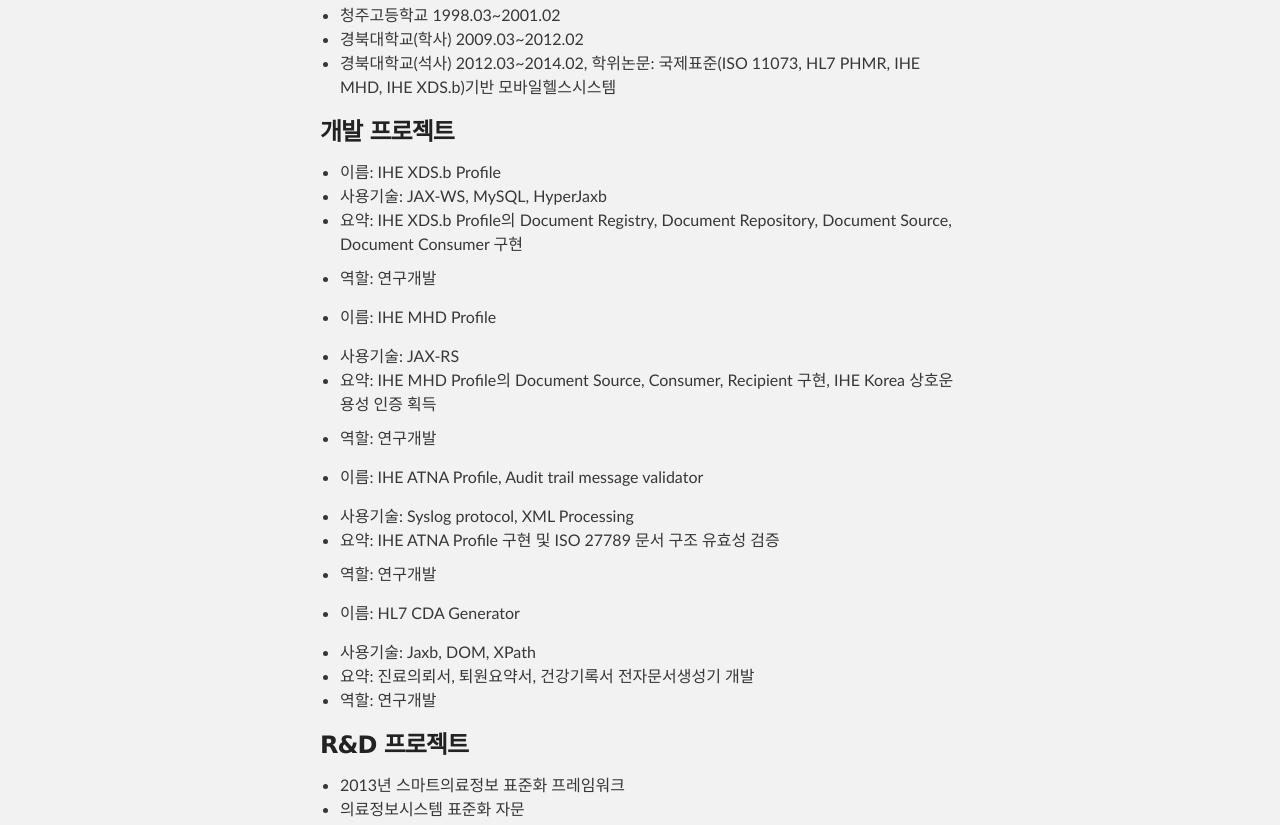
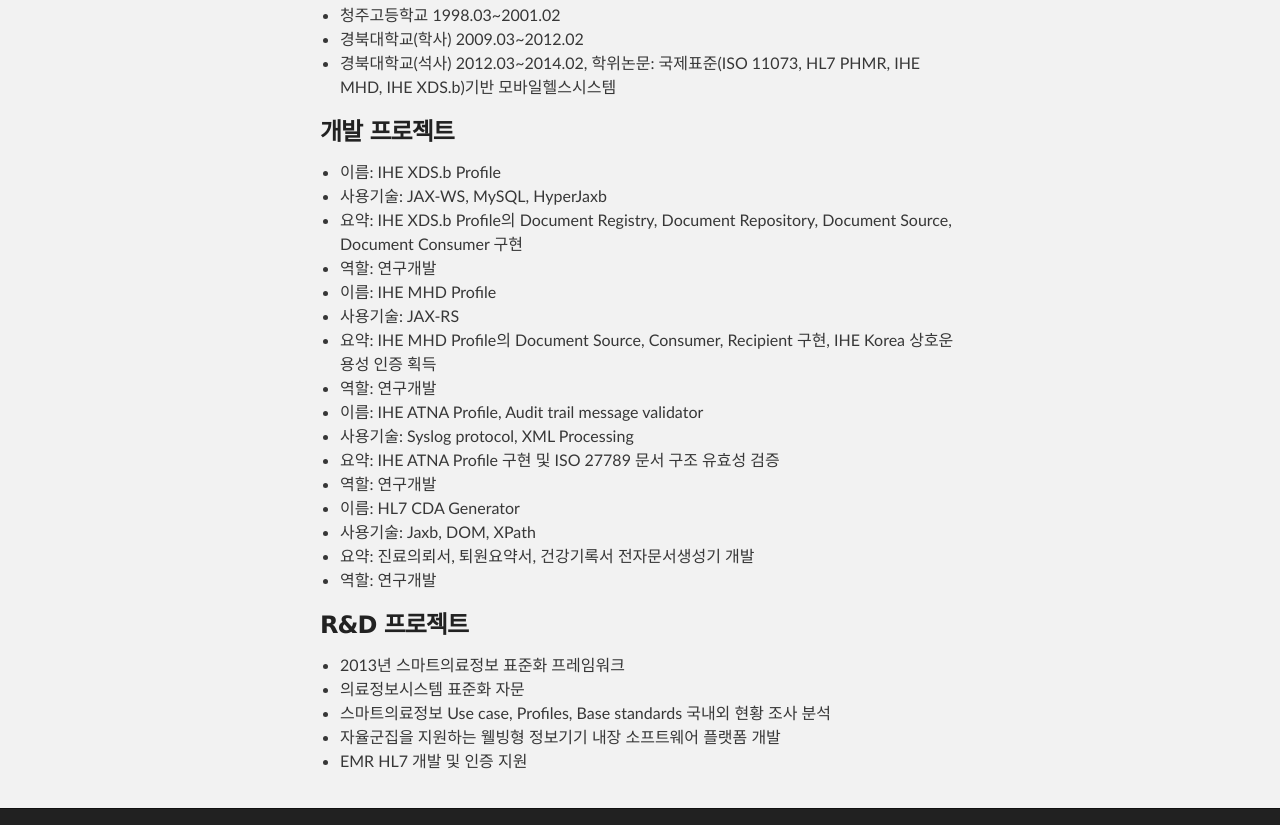
Before and after one commit to lewis34/lewis34.github.com, a plain HTML site: page index.html in a window 1280 px wide. Shown: the part 388-1213 px from the top of the page. Drawn offline with Linux system fonts and the light colour scheme.

Commit message:
Update index.html

```diff
--- a/index.html
+++ b/index.html
@@ -48,16 +48,16 @@
 <li>이름: IHE XDS.b Profile</li>
 <li>사용기술: JAX-WS, MySQL, HyperJaxb</li>
 <li>요약: IHE XDS.b Profile의 Document Registry, Document Repository, Document Source, Document Consumer 구현</li>
-<li><p>역할: 연구개발</p></li>
-<li><p>이름: IHE MHD Profile</p></li>
+<li>역할: 연구개발</li>
+<li>이름: IHE MHD Profile</li>
 <li>사용기술: JAX-RS</li>
 <li>요약: IHE MHD Profile의 Document Source, Consumer, Recipient 구현, IHE Korea 상호운용성 인증 획득</li>
-<li><p>역할: 연구개발</p></li>
-<li><p>이름: IHE ATNA Profile, Audit trail message validator</p></li>
+<li>역할: 연구개발</li>
+<li>이름: IHE ATNA Profile, Audit trail message validator</li>
 <li>사용기술: Syslog protocol, XML Processing</li>
 <li>요약: IHE ATNA Profile 구현 및 ISO 27789 문서 구조 유효성 검증 </li>
-<li><p>역할: 연구개발</p></li>
-<li><p>이름: HL7 CDA Generator</p></li>
+<li>역할: 연구개발</li>
+<li>이름: HL7 CDA Generator</li>
 <li>사용기술: Jaxb, DOM, XPath</li>
 <li>요약: 진료의뢰서, 퇴원요약서, 건강기록서 전자문서생성기 개발</li>
 <li>역할: 연구개발</li>
```
